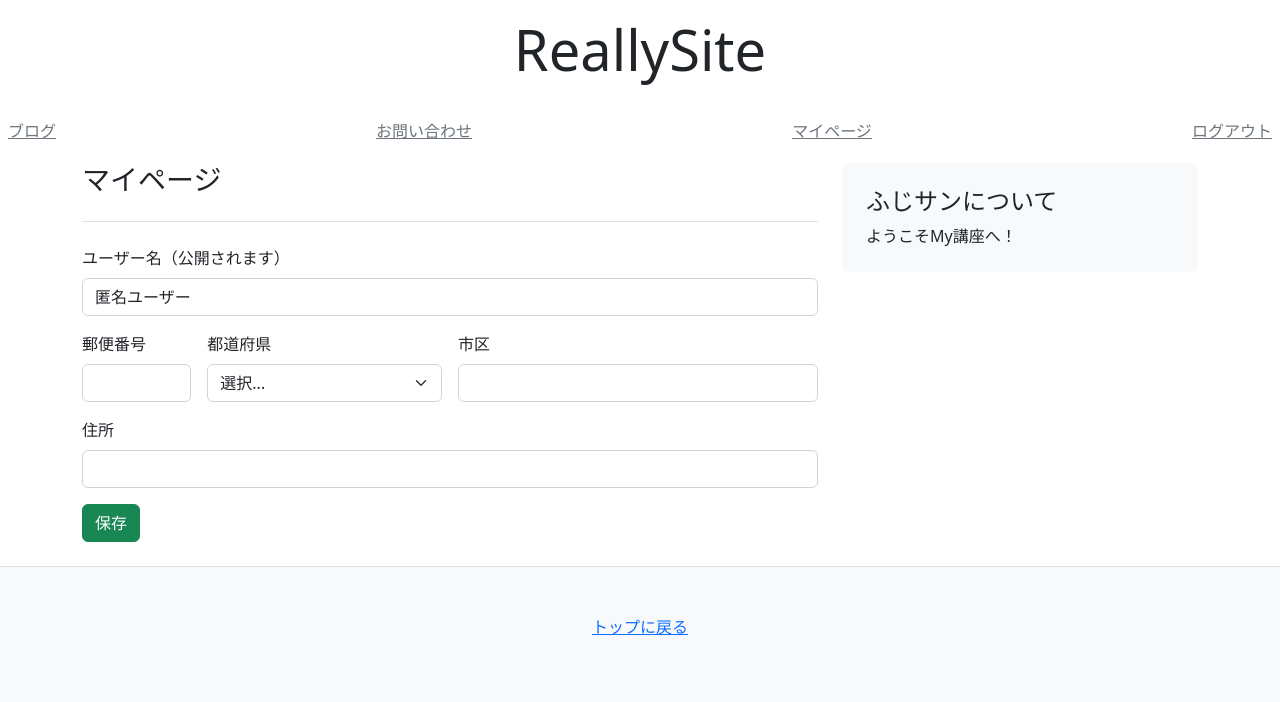
After one commit to y-uchiida/Django_trainig002, a Django app: page /my-page in a window 1280 px wide. The commit adds this page. Shown: the top 702 px of the page. Run offline with Django 3.2, Linux system fonts and the light colour scheme; the visitor is signed in with stand-in values (Sample User, id 1); parts of the project's set-up code (start-up, migrations or seed data) failed here and were passed over.

Commit message:
blog 17: マイページ機能を実装

```diff
--- a/blog/templates/blog/snippets/comment.html
+++ b/blog/templates/blog/snippets/comment.html
@@ -7,7 +7,7 @@
           <small>{{ comment.comment }}</small>
         </p>
         <p class="m-0">
-          <small>{{ comment.created_at }}</small>
+          <small>{{ comment.user.profile.username }} on {{ comment.created_at }}</small>
         </p>
       </a>
     {% endfor %}
--- a/mysite/models.py
+++ b/mysite/models.py
@@ -1,5 +1,7 @@
 from django.db import models
 from django.contrib.auth.models import BaseUserManager, AbstractBaseUser
+from django.db.models.signals import post_save
+from django.dispatch import receiver
 
 
 class UserManager(BaseUserManager["User"]):
@@ -28,6 +30,9 @@ class UserManager(BaseUserManager["User"]):
 
 
 class User(AbstractBaseUser):
+    class Meta:
+        app_label = "mysite"
+
     email = models.EmailField(
         max_length=255,
         unique=True,
@@ -61,3 +66,27 @@ class User(AbstractBaseUser):
         "Is the user a member of staff?"
         # Simplest possible answer: All admins are staff
         return self.is_admin
+
+
+class Profile(models.Model):
+    user = models.OneToOneField("mysite.User", unique=True, on_delete=models.CASCADE, primary_key=True)
+    username = models.CharField(default="匿名ユーザー", max_length=30)
+    zipcode = models.CharField(default="", max_length=8)
+    prefecture = models.CharField(default="", max_length=6)
+    city = models.CharField(default="", max_length=100)
+    address = models.CharField(default="", max_length=200)
+
+    class Meta:
+        app_label = "mysite"
+
+
+# def create_recode(user) -> Profile:
+#     profile = Profile.objects.create(user=user)
+#     return profile
+
+# Userのレコードが作成されたとき、同時にProfile のレコードも作成する
+# @receiver デコレータで、User レコードが作成されたときに起動するように指定
+@receiver(post_save, sender="mysite.User")
+def create_one_to_one(sender, **kwargs):
+    if kwargs["created"]:
+        Profile.objects.create(user=kwargs["instance"])
--- /dev/null
+++ b/mysite/templates/mysite/my_page.html
@@ -0,0 +1,62 @@
+{% extends "mysite/base.html" %}
+{% block content %}
+  <main class="container">
+    <div class="row">
+      <div class="col-md-8">
+        <h3 class="pb-4 mb-4 font-italic border-bottom">マイページ</h3>
+        <form class="row g-3" method="post">
+          {% csrf_token %}
+          <div class="col-12">
+            <label class="form-label">ユーザー名（公開されます）</label>
+            <input type="text"
+                   value="{{ user.profile.username }}"
+                   class="form-control"
+                   id="id_username"
+                   name="username"
+                   placeholder="煉獄 杏寿郎"/>
+          </div>
+          <div class="col-md-2">
+            <label class="form-label">郵便番号</label>
+            <input value="{{ user.profile.address }}"
+                   type="text"
+                   class="form-control"
+                   id="id_zipcode"
+                   name="zipcode"/>
+          </div>
+          <div class="col-md-4">
+            <label class="form-label">都道府県</label>
+            <select id="id_prefecture" name="prefecture" class="form-select">
+              <option selected>
+                選択...
+              </option>
+              <option>
+                ...
+              </option>
+            </select>
+          </div>
+          <div class="col-md-6">
+            <label class="form-label">市区</label>
+            <input value="{{ user.profile.city }}"
+                   type="text"
+                   class="form-control"
+                   id="id_city"
+                   name="city"/>
+          </div>
+          <div class="col-12">
+            <label class="form-label">住所</label>
+            <input value="{{ user.profile.address }}"
+                   type="text"
+                   class="form-control"
+                   id="id_address"
+                   name="address"
+                   placeholder=""/>
+          </div>
+          <div class="col-12">
+            <button type="submit" class="btn btn-success">保存</button>
+          </div>
+        </form>
+      </div>
+      {% include "mysite/snippets/sidebar.html" %}
+    </div>
+  </main>
+{% endblock content %}
--- a/mysite/templates/mysite/snippets/header.html
+++ b/mysite/templates/mysite/snippets/header.html
@@ -10,6 +10,7 @@
     <a class="p-2 link-secondary" href="{% url 'blog:index' %}">ブログ</a>
     <a class="p-2 link-secondary" href="#">お問い合わせ</a>
     {% if user.is_authenticated %}
+      <a href="{% url "my_page" %}" class="p-2 link-secondary">マイページ</a>
       <a href="{% url "logout" %}" class="p-2 link-secondary">ログアウト</a>
     {% else %}
       <a href="{% url "login" %}" class="p-2 link-secondary">ログイン</a>
--- a/mysite/urls.py
+++ b/mysite/urls.py
@@ -7,4 +7,5 @@ urlpatterns = [
     path("login/", views.Login.as_view(), name="login"),
     path("logout/", LogoutView.as_view(), name="logout"),
     path("signup", views.signup, name="signup"),
+    path("my-page", views.my_page, name="my_page"),
 ]
--- a/mysite/views.py
+++ b/mysite/views.py
@@ -1,8 +1,10 @@
 from django.shortcuts import render, redirect
 from blog.models import Article
 from django.contrib.auth.views import LoginView
-from .forms import UserCreationForm
+from .forms import UserCreationForm, ProfileForm
 from django.contrib import messages
+from django.contrib.auth.decorators import login_required
+from django.contrib.auth import login
 
 
 def index(request):
@@ -27,7 +29,21 @@ def signup(request):
     if request.method == "POST":
         form = UserCreationForm(request.POST)
         if form.is_valid():
-            form.save()
+            user = form.save()
+            login(request, user)
             messages.success(request, "ユーザー登録しました")
             return redirect("/")
     return render(request, "mysite/auth.html")
+
+
+@login_required
+def my_page(request):
+    if request.method == "POST":
+        form = ProfileForm(request.POST)
+        if form.is_valid():
+            profile = form.save(commit=False)
+            profile.user = request.user
+            profile.save()
+            messages.success(request, "プロフィールを更新しました")
+
+    return render(request, "mysite/my_page.html")
```
Also changed, not shown: mysite/admin.py (+22 -0 lines), mysite/forms.py (+13 -0 lines), mysite/migrations/0002_profile.py (added).
